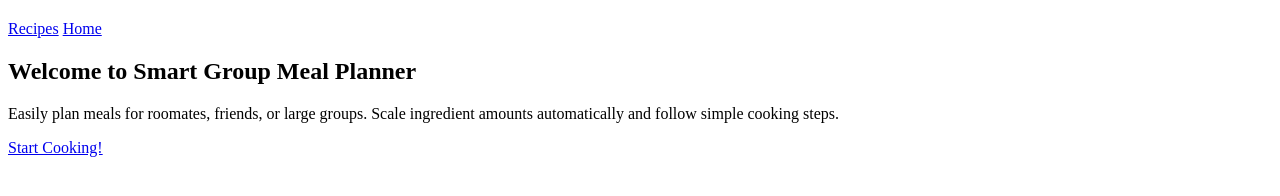
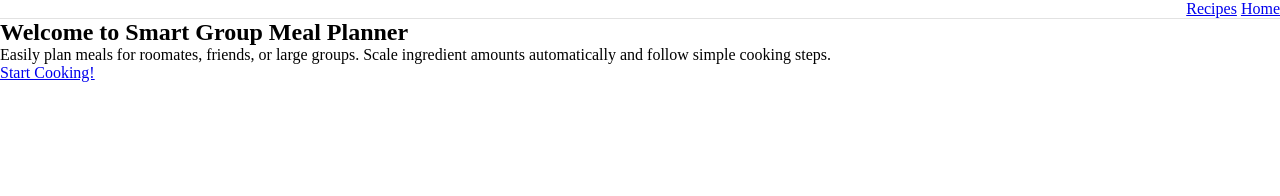
Before and after one commit to ryanraiser/CSCI2254-Final-Group-Project, a plain HTML site: page index.html in a window 1280 px wide. Drawn offline with Linux system fonts and the light colour scheme.

Commit message:
testing css commit

```diff
--- a/styles.css
+++ b/styles.css
@@ -1,3 +1,16 @@
-h1 {
-  text-decoration: underline;
+* {
+  margin: 0;
+  padding: 0;
+  box-sizing: border-box;
 }
+
+.navbar {
+  width: 100%;
+  background-color: white;
+  padding: 10 10 10 10;
+  display: flex;
+  justify-content: space-between;
+  align-items: center;
+  border-bottom: 1px solid #e2e2e2;
+  position: sticky;
+}
```
